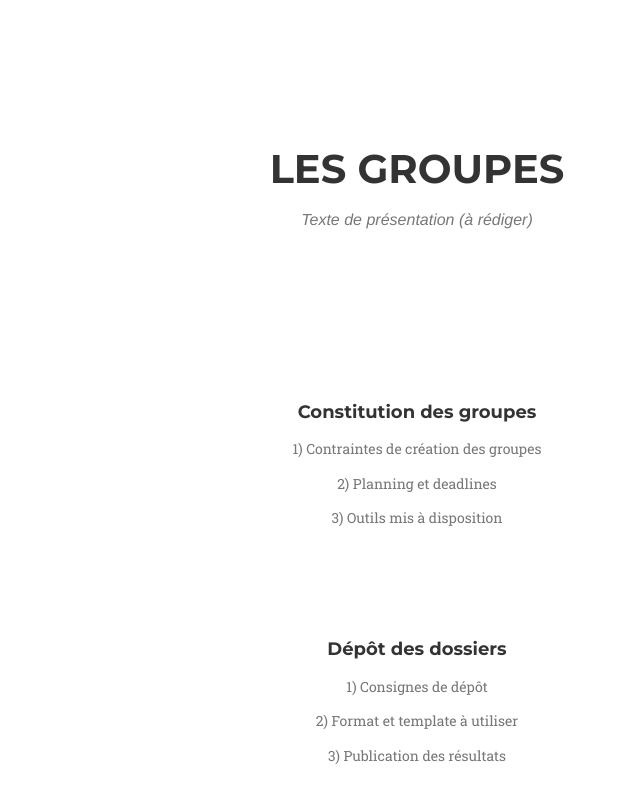
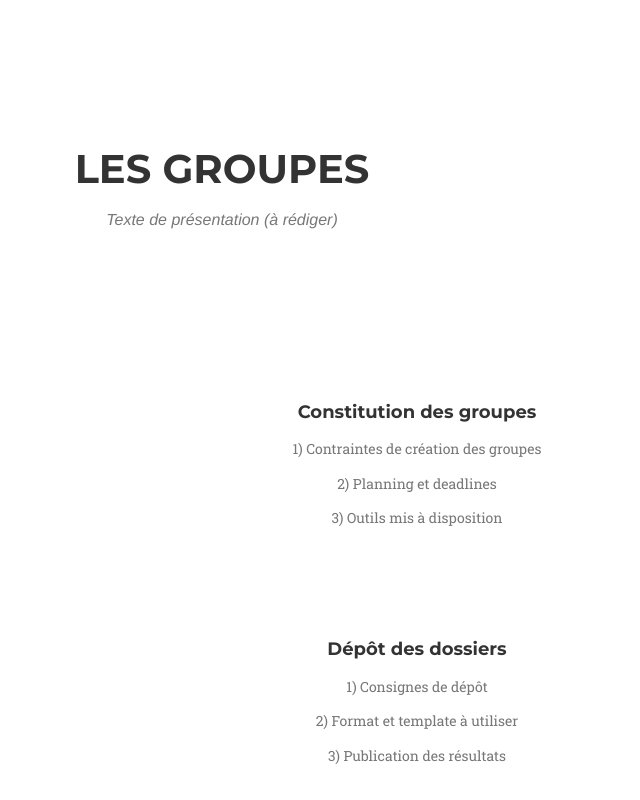
Before and after one commit to touronalex/EMMS-Track, a website: page index.html in a window 1280 px wide. Shown: the part 4744-5544 px from the top of the page, without its empty margins (223-863 px from the left). Drawn offline with nearby package versions, Linux system fonts and the light colour scheme; some icons are missing; files whose address does not match are found by name; a web font is replaced by a local one.

Commit message:
Update index.html

```diff
--- a/index.html
+++ b/index.html
@@ -329,7 +329,7 @@
     <section id="services">
         <div class="container">
             <div class="row">
-                <div class="col-lg-12 text-center">
+                <div class="col-lg-8 text-center">
                     <h2 class="section-heading">Les groupes</h2>
                     <h3 class="section-subheading text-muted">Texte de présentation (à rédiger)</h3>
                 </div>
```
